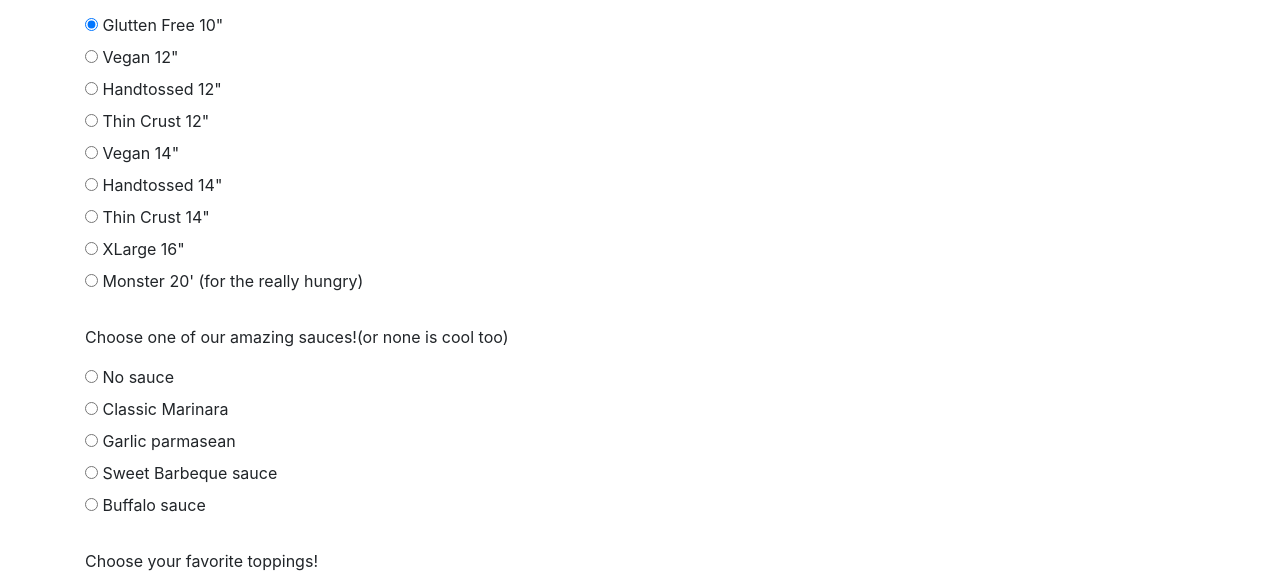
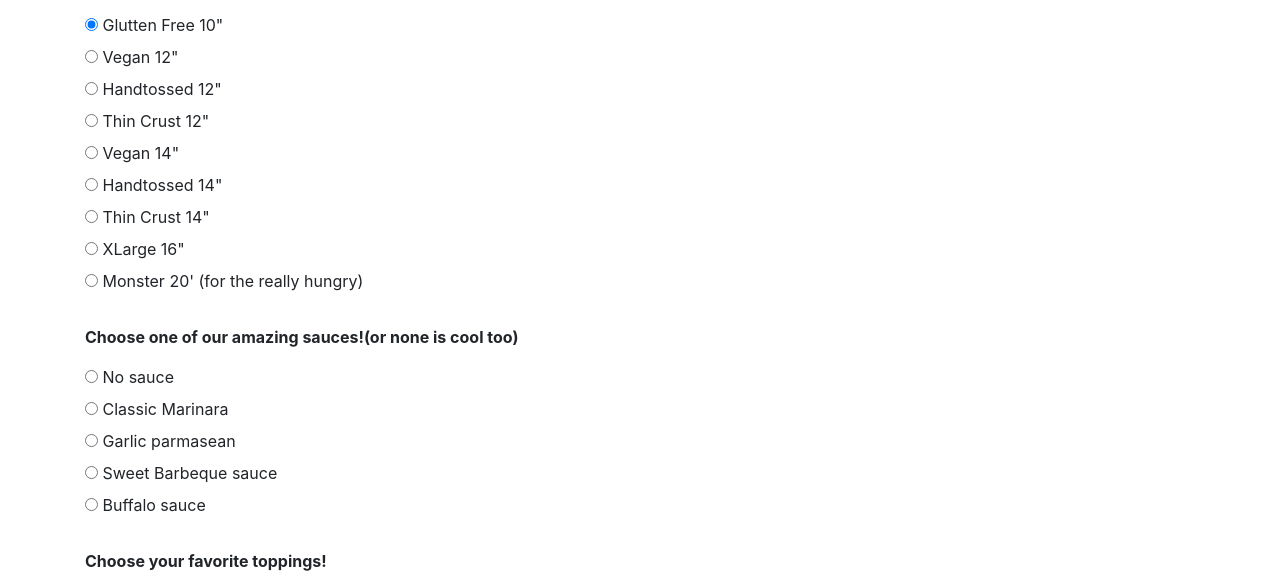
Before and after one commit to Rendo4/Pizza-parlor, a plain HTML site: page index.html in a window 1280 px wide. Shown: the part 217-800 px from the top of the page. Drawn offline with nearby package versions, Linux system fonts and the light colour scheme.

Commit message:
changed fonts to better distinguish options for user

```diff
--- a/index.html
+++ b/index.html
@@ -71,7 +71,7 @@
         </div><br>
 
 
-        <p>Choose one of our amazing sauces!(or none is cool too)</p>
+        <p><strong>Choose one of our amazing sauces!(or none is cool too)</strong></p>
         <div class="radio">
           <label>
             <input type="radio" name="sauce" value="none">
@@ -102,7 +102,7 @@
             Buffalo sauce
           </label>
         </div> <br>
-        <p>Choose your favorite toppings!</p>
+        <p><strong>Choose your favorite toppings!</strong></p>
         <input type="checkbox" name="top" value="pep">Pepperoni<br>
         <input type="checkbox" name="top" value="ham">Ham<br>
         <input type="checkbox" name="top" value="sausage">Sausage<br>
```
